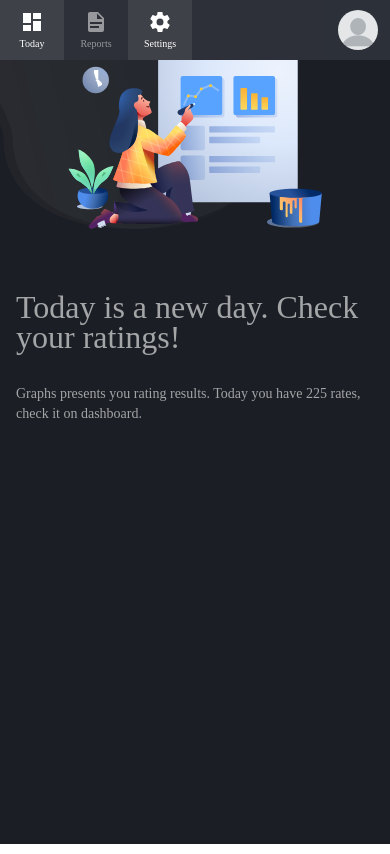
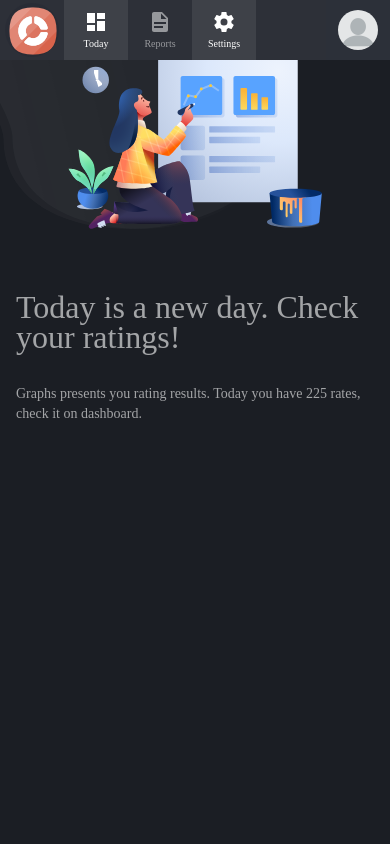
Before and after one commit to MonikaBrzica/rating-app, a Vue app: page / in a window 390 px wide. Built offline with nearby package versions, Linux system fonts and the light colour scheme; no server answers.

Commit message:
add logo img

```diff
--- a/src/components/leftNav.vue
+++ b/src/components/leftNav.vue
@@ -1,5 +1,8 @@
 <template>
   <div class="nav-container">
+    <img class="logo"
+         src="../assets/logo.png"
+         alt="logo">
     <NavLink v-bind:data="{id: item.id, src: item.src, text: item.text, link: item.link }"
              v-for="item in nav"
              v-bind:key="item.id"
@@ -57,6 +60,10 @@
   width: 100px;
   height: 100%;
 }
+img {
+  margin: 14px 23px;
+  text-align: center;
+}
 .set-container {
   margin-left: 100px;
   height: 100vh;
@@ -77,6 +84,12 @@
     width: calc(100% - 64px);
     height: 60px;
     position: absolute;
+    display: flex;
+  }
+  img {
+    margin: 3px 5px;
+    width: 54px;
+    height: 54px;
   }
   .set-container {
     margin-left: 0px;
--- a/src/components/navLink.vue
+++ b/src/components/navLink.vue
@@ -59,13 +59,15 @@
   }
 }
 @media only screen and (max-width: 768px) {
+  li {
+    width: 64px;
+    height: 60px;
+    display: inline;
+  }
     .item {
       width: 64px;
       height: 60px;
       padding-top: 0;
-    .item {
-      display: inline;
-    }
       p {
         font-family: Roboto-Medium;
         font-size: 10px;
@@ -73,4 +75,5 @@
       }
     }
   }
+
 </style>
```
Also changed, not shown: src/assets/logo.png. Lines whose indentation alone changed are shown as unchanged.
